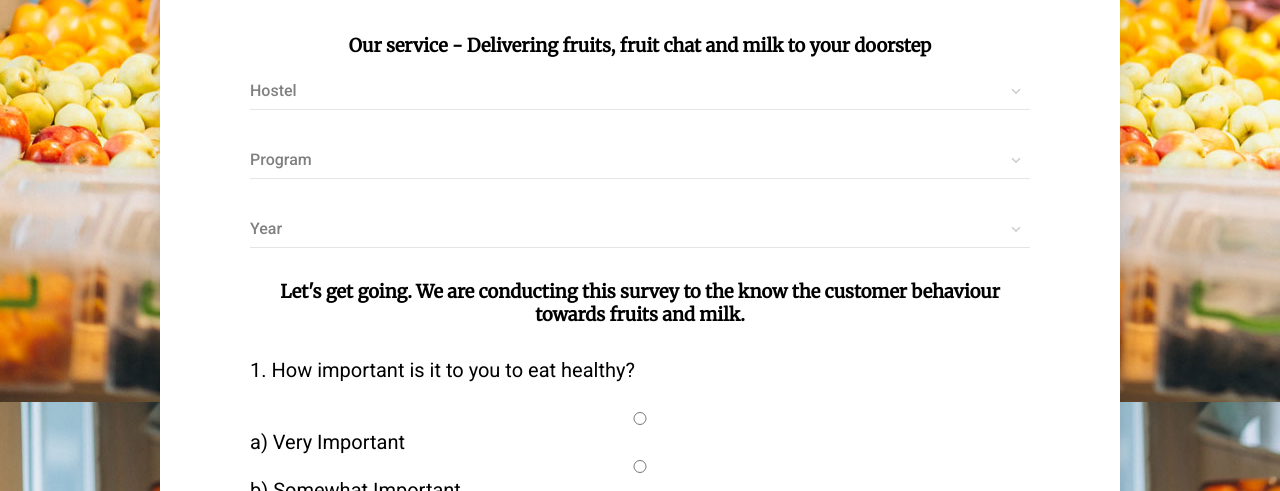
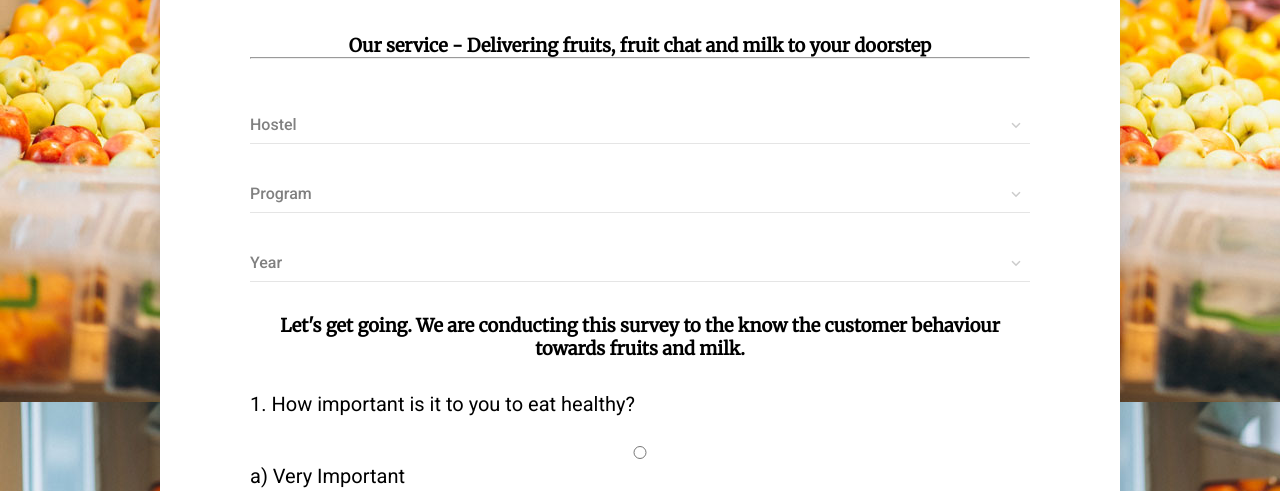
Before and after one commit to Sampatij2023/GoHealthy, a plain HTML site: page index.html in a window 1280 px wide. Shown: the part 298-789 px from the top of the page. Drawn offline with Linux system fonts and the light colour scheme.

Commit message:
Update index.html

```diff
--- a/index.html
+++ b/index.html
@@ -42,7 +42,7 @@
                     <form method="POST">
                       <p class="head">
                       <b>  Our service - Delivering fruits, fruit chat and milk to your doorstep
-                    </b>  </p><br>
+                    </b> <hr><br><br> </p><br>
                           <div class="input-group">
                               <div class="rs-select2 js-select-simple select--no-search">
                                   <select name="class">
```
